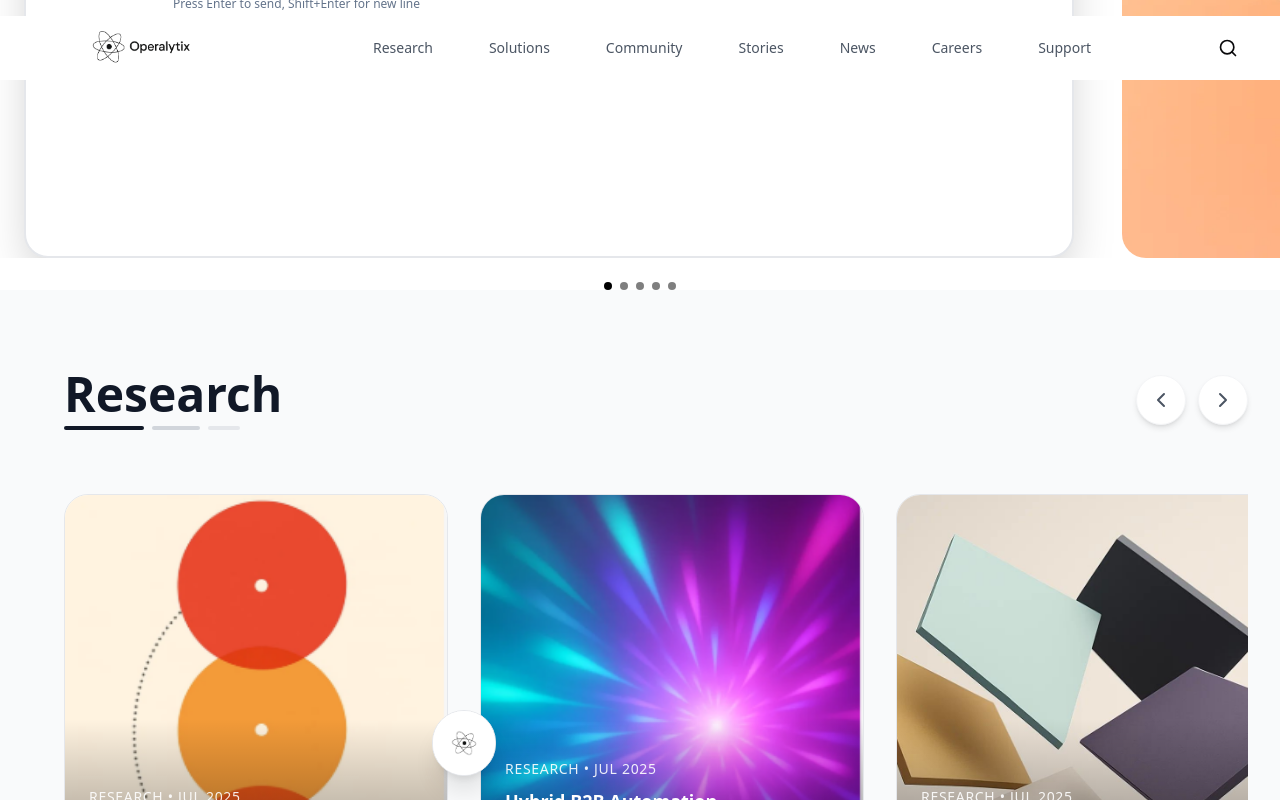
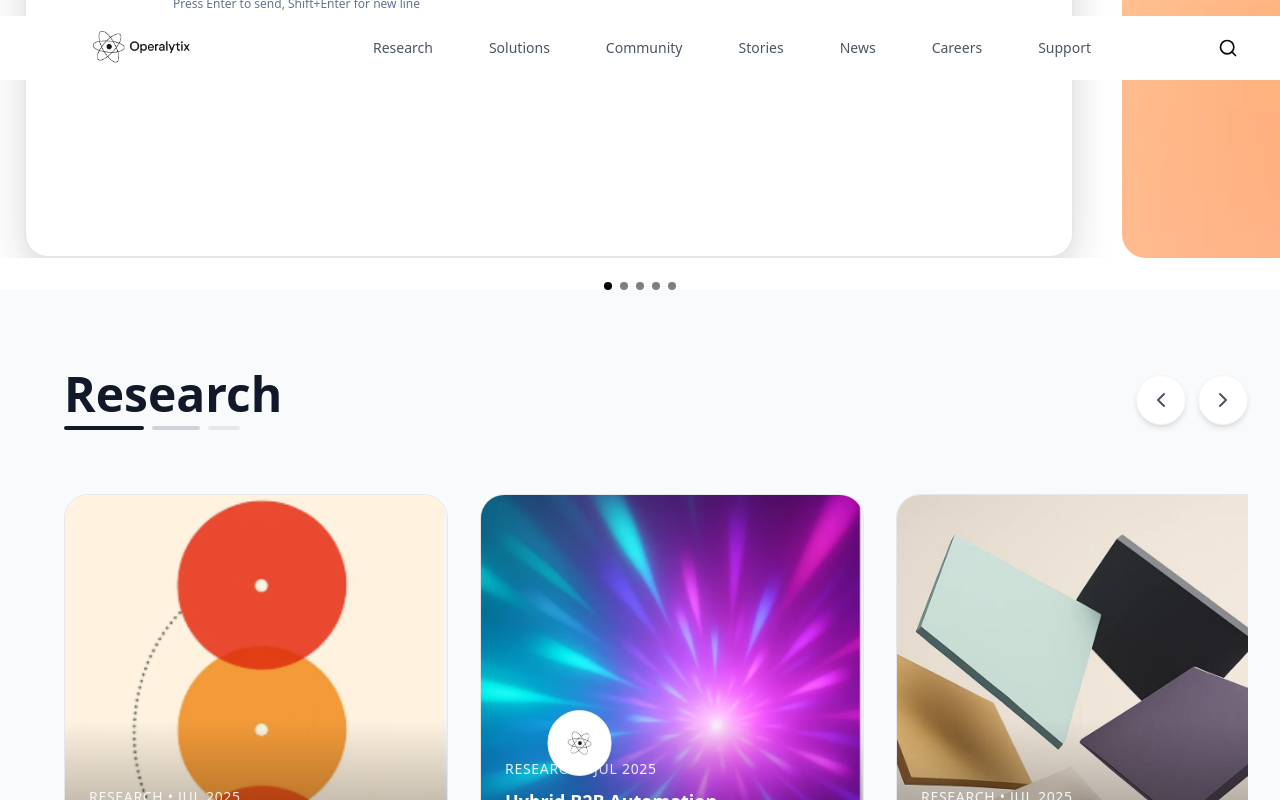
Before and after one commit to xgaming6285/Operalityx, a React (Vite) app in the folder frontend/: page / in a window 1280 px wide. Both pictures are taken after a click on the button 1161 px from the left and 1032 px from the top of the page. Shown: the part 632-1432 px from the top of the page. Built offline with nearby package versions, Linux system fonts and the light colour scheme.

Commit message:
Center the operalytix logo

```diff
--- a/frontend/src/components/ScrollChatModal.tsx
+++ b/frontend/src/components/ScrollChatModal.tsx
@@ -130,12 +130,13 @@ const ScrollChatModal = ({
       {/* Docked container */}
       <div
   className={[
-          'fixed bottom-6 left-1/2 -translate-x-1/2 z-50 w-full max-w-md px-4',
+    'fixed bottom-6 left-1/2 -translate-x-1/2 z-30 w-fit max-w-md',
     'transition-all duration-300',
     containerVisibility,
   ].join(' ')}
   aria-hidden={mode === 'hidden'}
 >
+
         <div className="relative">
 
           {/* Response Card */}
```
Lines whose indentation alone changed are shown as unchanged.
